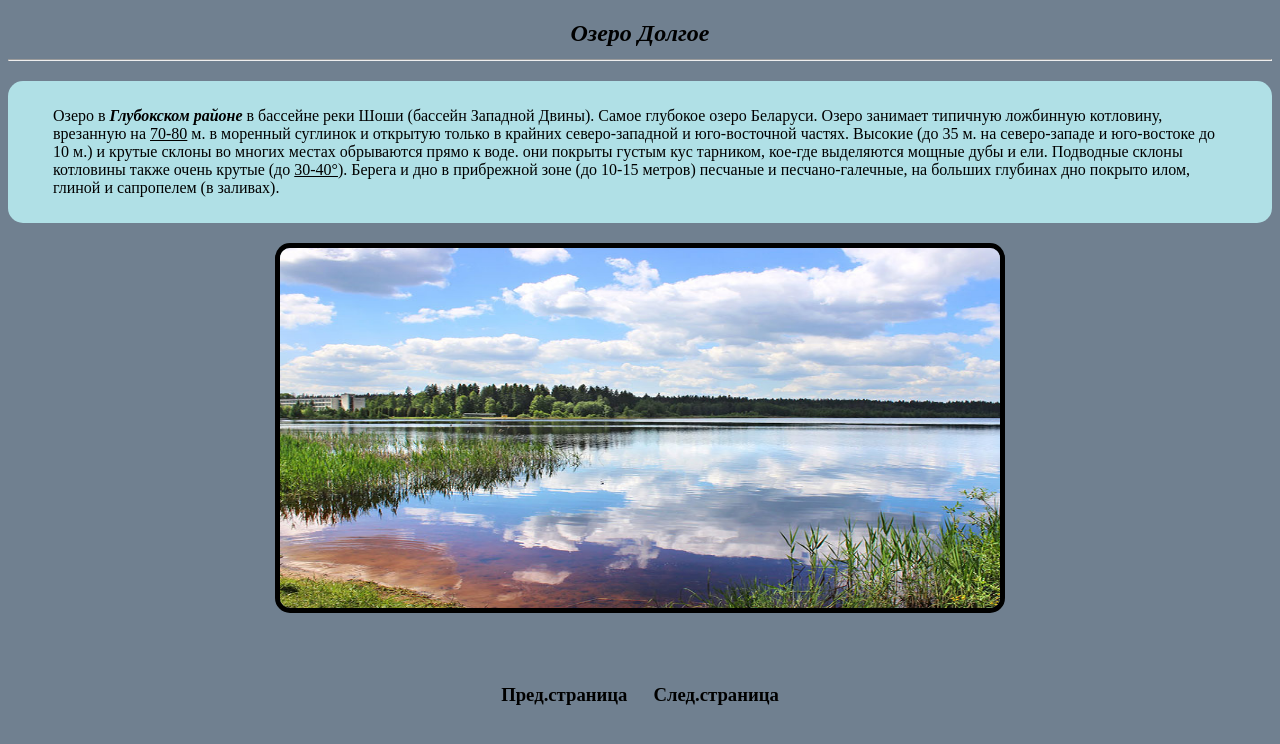
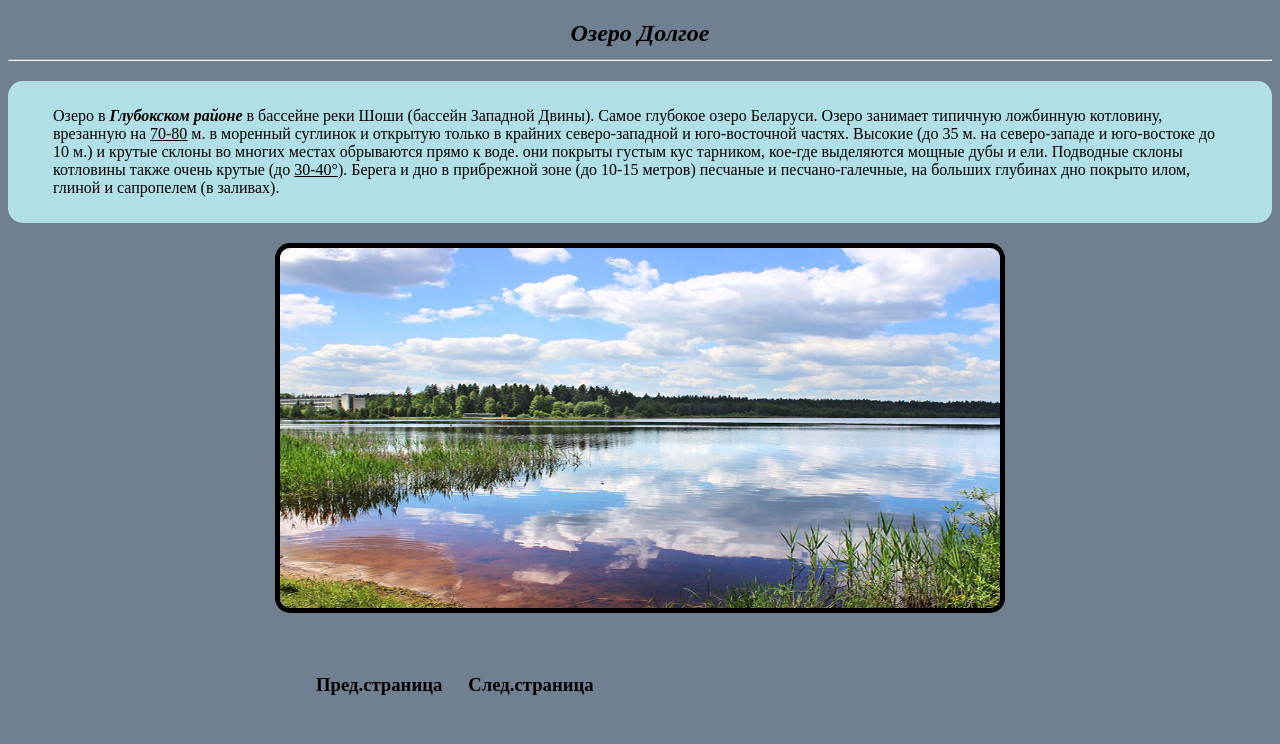
Before and after one commit to Jovik5233/My-project-v3, a plain HTML site: page Долгое.html in a window 1280 px wide. Drawn offline with Linux system fonts and the light colour scheme.

Commit message:
Update Style.css

```diff
--- a/Style.css
+++ b/Style.css
@@ -1,9 +1,6 @@
 body{
     background-color: #708090;
     text-align: center;
-}
-table {
-    margin: 10px auto;
 }
 a{
     color: black;
```
